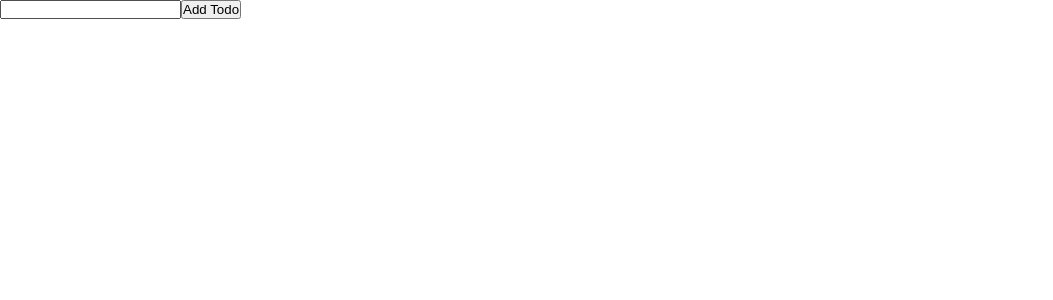
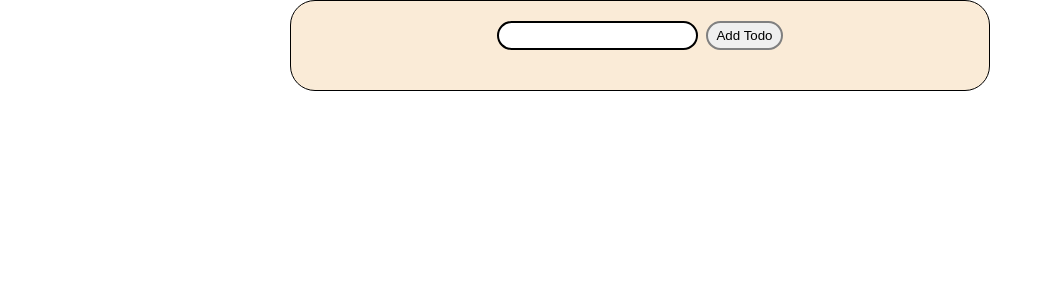
Before and after one commit to nkartikaxioned/React-Training-, a React (Vite) app in the folder react/: page / in a window 1280 px wide. Shown: the top 300 px of the page, without its empty margins (0-1053 px from the left). Built offline with nearby package versions, Linux system fonts and the light colour scheme.

Commit message:
getting user input and setting Todo with validations

```diff
--- a/react/src/Todo-Project/todo.css
+++ b/react/src/Todo-Project/todo.css
@@ -102,3 +102,53 @@ li {
 *::after {
   box-sizing: border-box;
 }
+
+.container,
+.root {
+  display: flex;
+  justify-content: center;
+  align-items: center;
+}
+
+section {
+  max-width: 700px;
+  margin: 0 auto;
+  background-color: antiquewhite;
+  border: 1.5px solid black;
+  border-radius: 25px;
+}
+
+form { padding: 20px; }
+
+form input {
+  padding: 5px 10px;
+  border: 2px solid black;
+  margin-right: 8px;
+  border-radius: 15px;
+  outline: none;
+}
+
+.container { margin-bottom: 20px; }
+
+button.btn {
+  padding: 5px 8px;
+  border: 2px solid grey;
+  border-radius: 15px;
+  outline: none;
+}
+
+.display-container button { display: inline-block; }
+
+.display-container li {
+  width: 80%;
+  padding: 10px;
+  margin: 0 auto;
+  margin-bottom: 15px;
+  border-radius: 20px;
+  display: flex;
+  flex-direction: row;
+  align-items: center;
+  background-color: cornflowerblue;
+}
+
+.display-container p { width: 60%; }
--- a/react/src/Todo-Project/todo.jsx
+++ b/react/src/Todo-Project/todo.jsx
@@ -3,17 +3,56 @@ import "./todo.css";
 
 export const TodoComponent = () => {
   const [inputValue, setInputValue] = useState("");
+  const [todoArray, setToDoArray] = useState([]);
+  const handleChangeInput = (value) => setInputValue(value);
+
+  const handleFormSubmit = (e) => {
+    e.preventDefault();
+
+    if((todoArray.includes(inputValue)) || (!inputValue)) {
+      setInputValue("");
+      return;
+    }
+
+    setToDoArray((prev) => [...prev, inputValue]);
+    setInputValue("");
+  }
+
 
   return (
-  <>
-    <div className="form-container">
-      <form>
-        <div className="container">
-          <input type="text" autoComplete="off" value={inputValue}/>
-          <button type="submit">Add Todo</button>
-        </div>
-      </form>
-    </div>
-  </>
+  <TodoInputStructure
+  inputValue={inputValue}
+  handleChangeInput={handleChangeInput}
+  handleFormSubmit={handleFormSubmit}
+  todoArray={todoArray}/>
   );
 }
+
+export const TodoInputStructure = ({inputValue, handleChangeInput, handleFormSubmit, todoArray}) => {
+  return (
+      <div className="form-container">
+        <form onSubmit = {handleFormSubmit}>
+          <div className="container">
+            <input
+            type="text"
+            autoComplete="off"
+            value={inputValue}
+            onChange={(e) => {handleChangeInput(e.target.value)}}
+            />
+            <button className="btn" type="submit">Add Todo</button>
+          </div>
+          <ul className="display-container">
+            {todoArray.map((currentToDo, index) => {
+              return (
+                <li key={index}>
+                  <p>{currentToDo}</p>
+                  <button className="btn">Check</button>
+                  <button className="btn">Delete</button>
+                </li>
+              );
+            })}
+          </ul>
+        </form>
+      </div>
+  );
+}
```
